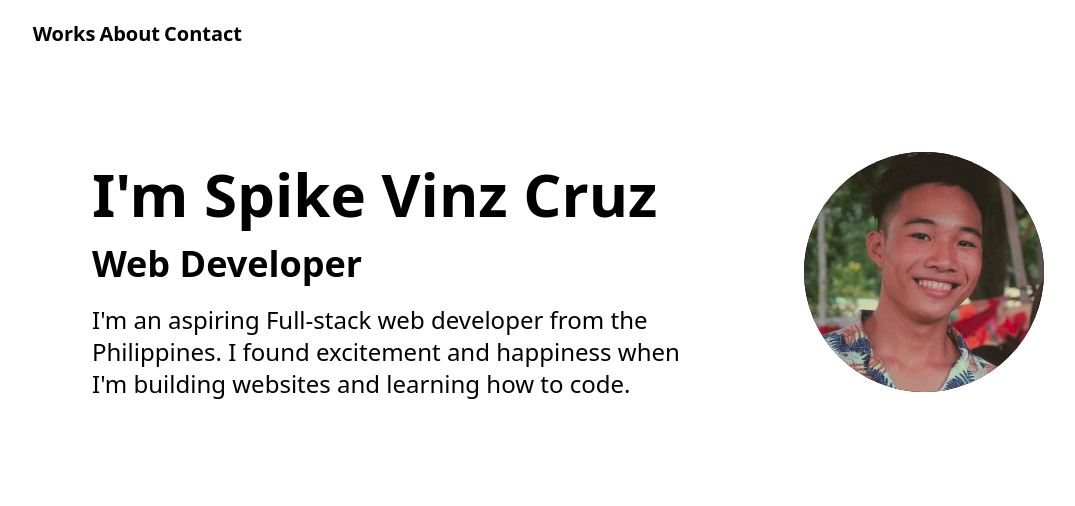
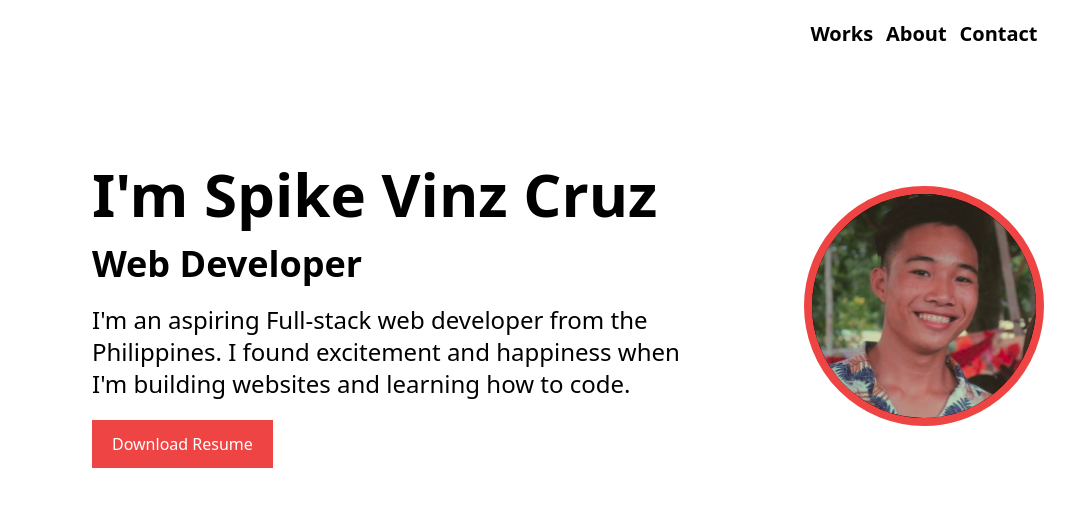
Before and after one commit to superspike7/portfolio, a website built with Vite: page index.html in a window 1280 px wide. Shown: the whole page, without its empty margins (76-1151 px from the left). Built offline with nearby package versions, Linux system fonts and the light colour scheme.

Commit message:
fix nav
add secondary color

```diff
--- a/index.html
+++ b/index.html
@@ -10,11 +10,11 @@
   <body>
 
     <!-- nav bar -->
-    <div class="mt-5 mx-auto w-10/12 h-9 flex end">
-      <ul class="w-1/5 flex justify-around text-xl font-bold">
-        <li><a href="#">Works</a></li>
-        <li><a href="#">About</a></li>
-        <li><a href="#">Contact</a></li>
+    <div class="mt-5 mx-auto w-9/12 h-9 flex justify-end">
+      <ul class="w-1/4 flex justify-around text-xl font-bold">
+        <li class="px-1"><a href="#">Works</a></li>
+        <li class="px-1"><a href="#">About</a></li>
+        <li class="px-1"><a href="#">Contact</a></li>
       </ul>
     </div>
 
@@ -30,13 +30,18 @@
         <p class="mt-5 text-2xl font font-light">
           I'm an aspiring Full-stack web developer from the Philippines. I found excitement and happiness when I'm building websites and learning how to code.
         </p>
+        <div class="mt-5">
+          <a href="#" class="px-5 py-3 bg-red-500 text-white inline-block">Download Resume</a>
+        </div>
       </div>
       <div class="w-1/3 flex justify-end items-center">
-        <div class="h-60 w-60 bg-black rounded-full">
+        <div class="h-60 w-60 bg-black rounded-full border-8 border-red-500">
           <img class="h-full w-full rounded-full" src="./img/nawong.png" alt="">
         </div>
       </div>
     </div>
 
+
+
   </body>
 </html>
```
